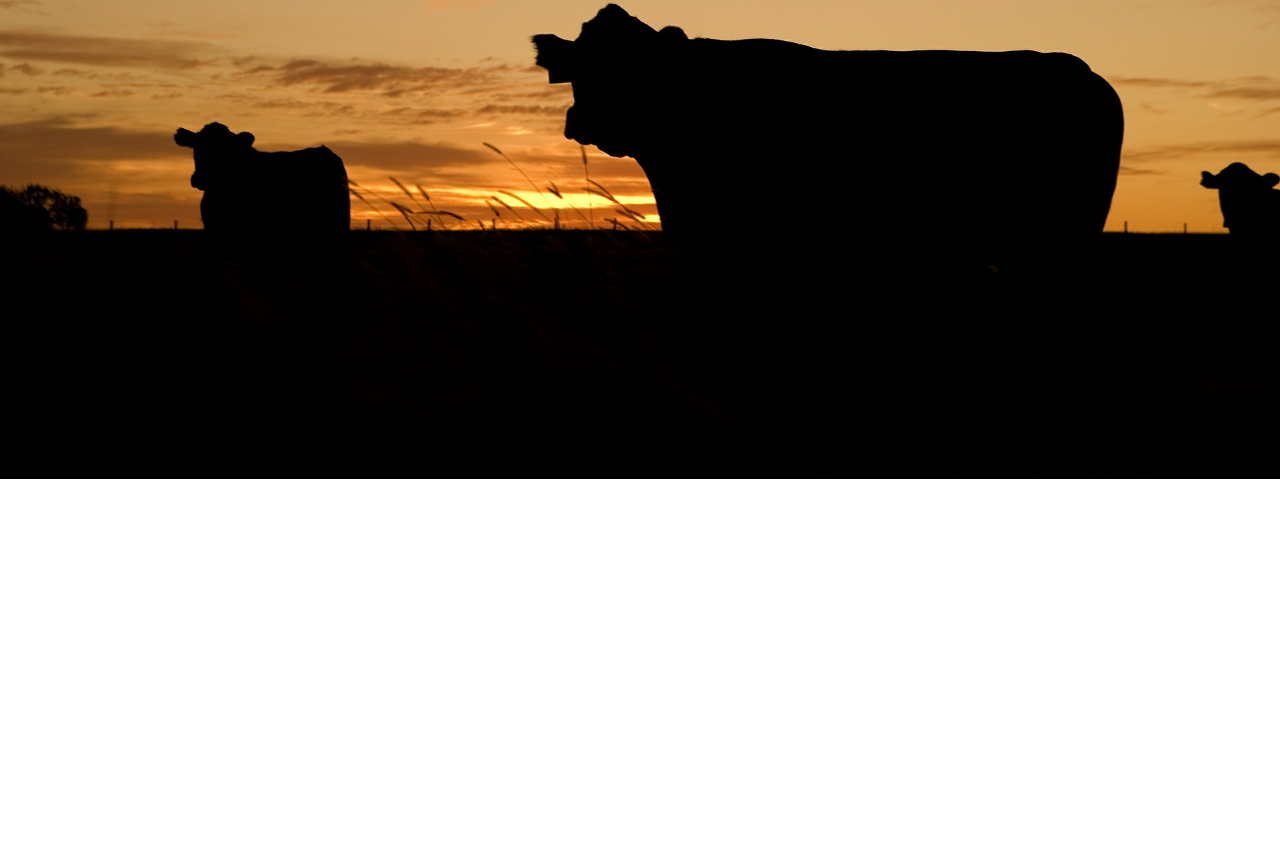
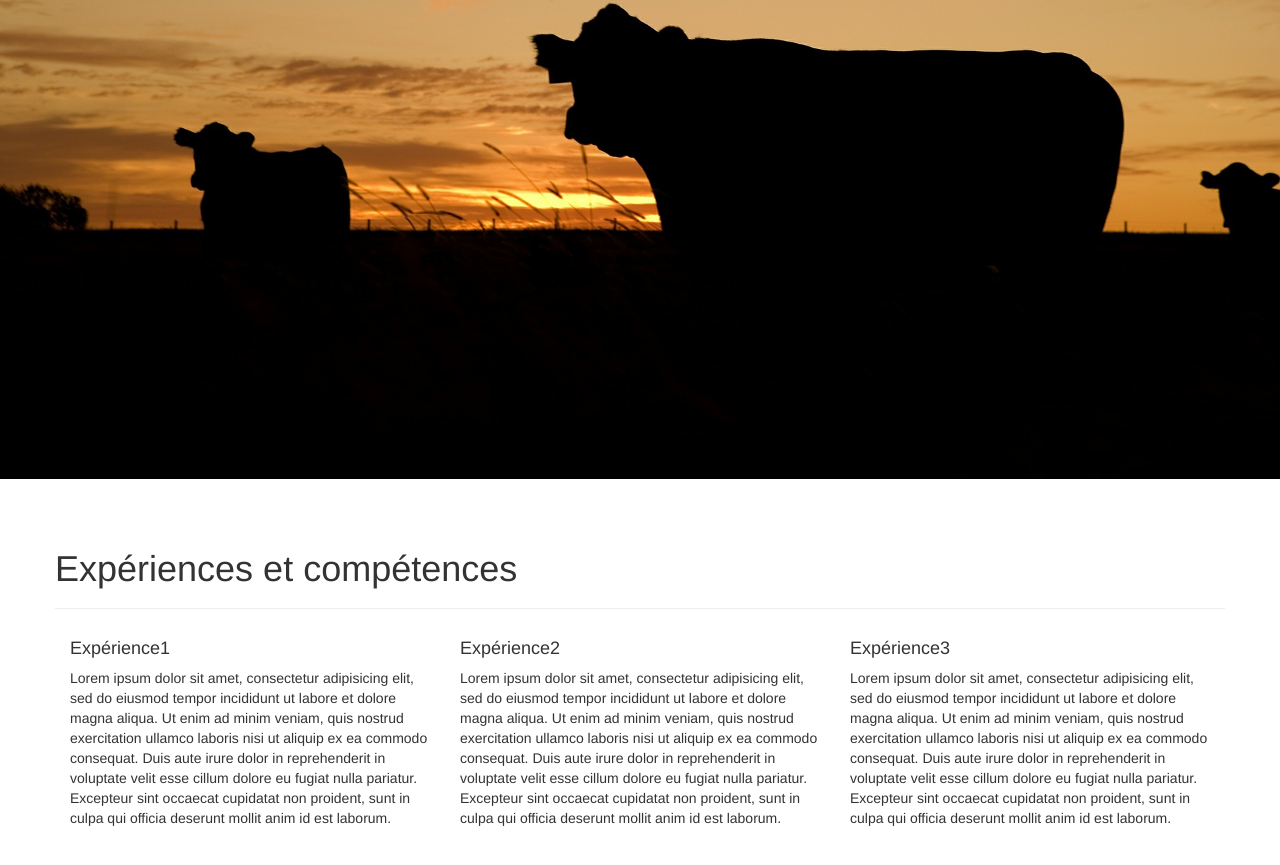
Before and after one commit to sidisaidkarim/youcef, a plain HTML site: page index.html in a window 1280 px wide. Shown: the part 341-1206 px from the top of the page. Before the commit the page ends 820 px from the top, so only its background shows below. Drawn offline with nearby package versions, Linux system fonts and the light colour scheme.

Commit message:
add section 2

```diff
--- a/index.html
+++ b/index.html
@@ -36,8 +36,8 @@
           </div>
           <div class="collapse navbar-collapse navbar-right"  id="myNavbar">
             <ul class="nav navbar-nav">
-              <li ><a data-toggle="collapse" data-target=".navbar-collapse" href="#page-header" class="">Accueil</a></li>
-              <li><a data-toggle="collapse" data-target=".navbar-collapse" href="#skill">Compétences</a></li>
+              <li ><a data-toggle="collapse" data-target=".navbar-collapse" href="#header" class="">Accueil</a></li>
+              <li><a data-toggle="collapse" data-target=".navbar-collapse" href="#competences">Compétences</a></li>
               <li><a data-toggle="collapse" data-target=".navbar-collapse" href="#contat">Me contacter</a></li>
               <li><a data-toggle="collapse" data-target=".navbar-collapse" href="#apropos">A propos</a></li>
             </ul>
@@ -57,7 +57,34 @@
           </div>
         </div>
       </div>
+    </section>
 
+    <section id="competences" class="fill-viewport">
+      <div class="container">
+        <div class="row">
+          <div class="page-header">
+            <h1>Expériences et compétences </h1>
+          </div>
+          <div class="col-md-4">
+            <h4>Expérience1</h4>
+            <p>
+              Lorem ipsum dolor sit amet, consectetur adipisicing elit, sed do eiusmod tempor incididunt ut labore et dolore magna aliqua. Ut enim ad minim veniam, quis nostrud exercitation ullamco laboris nisi ut aliquip ex ea commodo consequat. Duis aute irure dolor in reprehenderit in voluptate velit esse cillum dolore eu fugiat nulla pariatur. Excepteur sint occaecat cupidatat non proident, sunt in culpa qui officia deserunt mollit anim id est laborum.
+            </p>
+          </div>
+          <div class="col-md-4">
+            <h4>Expérience2</h4>
+            <p>
+              Lorem ipsum dolor sit amet, consectetur adipisicing elit, sed do eiusmod tempor incididunt ut labore et dolore magna aliqua. Ut enim ad minim veniam, quis nostrud exercitation ullamco laboris nisi ut aliquip ex ea commodo consequat. Duis aute irure dolor in reprehenderit in voluptate velit esse cillum dolore eu fugiat nulla pariatur. Excepteur sint occaecat cupidatat non proident, sunt in culpa qui officia deserunt mollit anim id est laborum.
+            </p>
+          </div>
+          <div class="col-md-4">
+            <h4>Expérience3</h4>
+            <p>
+              Lorem ipsum dolor sit amet, consectetur adipisicing elit, sed do eiusmod tempor incididunt ut labore et dolore magna aliqua. Ut enim ad minim veniam, quis nostrud exercitation ullamco laboris nisi ut aliquip ex ea commodo consequat. Duis aute irure dolor in reprehenderit in voluptate velit esse cillum dolore eu fugiat nulla pariatur. Excepteur sint occaecat cupidatat non proident, sunt in culpa qui officia deserunt mollit anim id est laborum.
+            </p>
+          </div>
+        </div>
+      </div>
     </section>
 
 
--- a/styles/style.css
+++ b/styles/style.css
@@ -1,6 +1,7 @@
 body{
 
 }
+
 .fill-viewport{
   height: 100vh;
 }
@@ -38,3 +39,7 @@ padding-top:10%;
     font-size: 25px;
   }
 }
+
+#competences{
+  padding-top:30px;
+}
```
